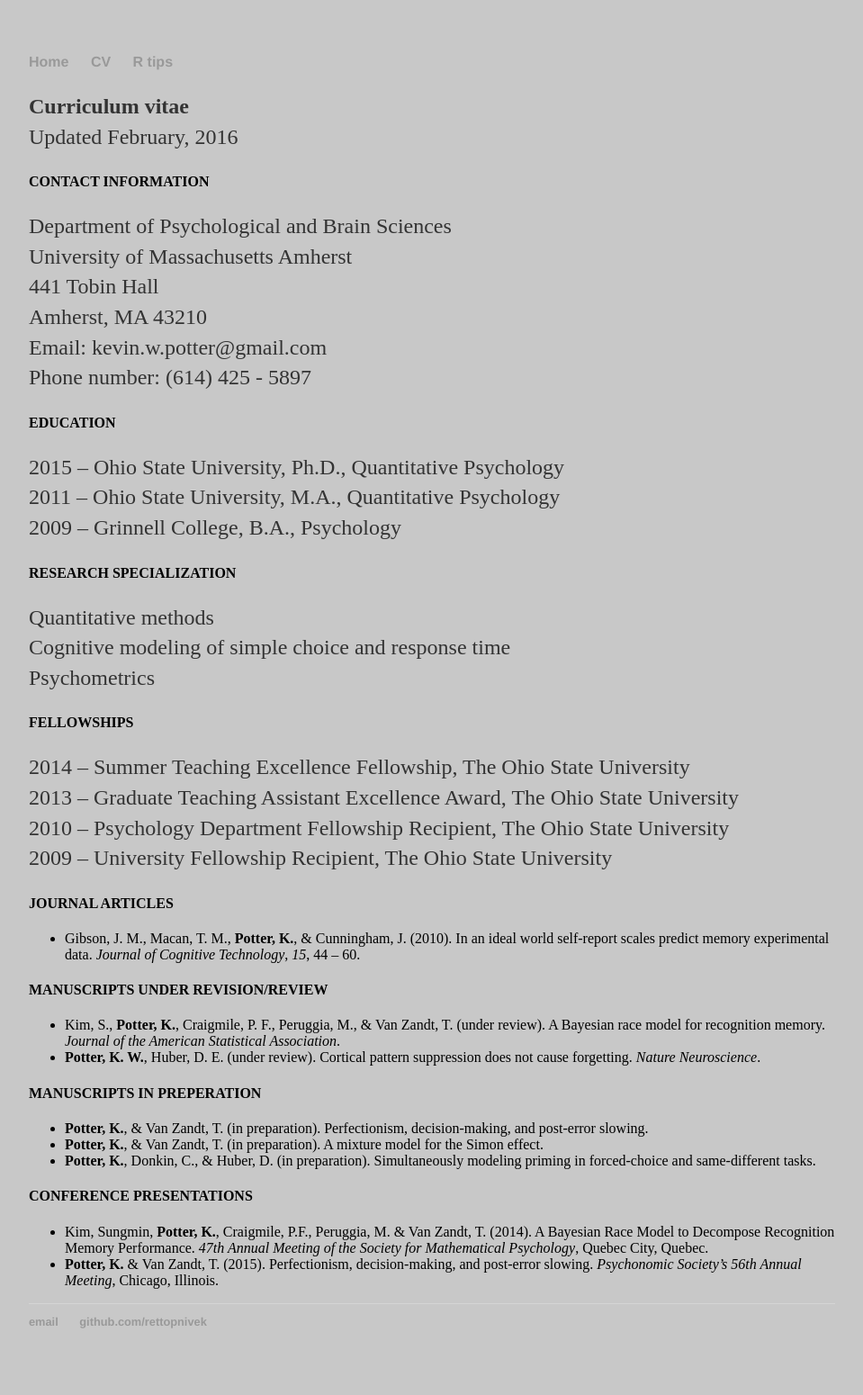
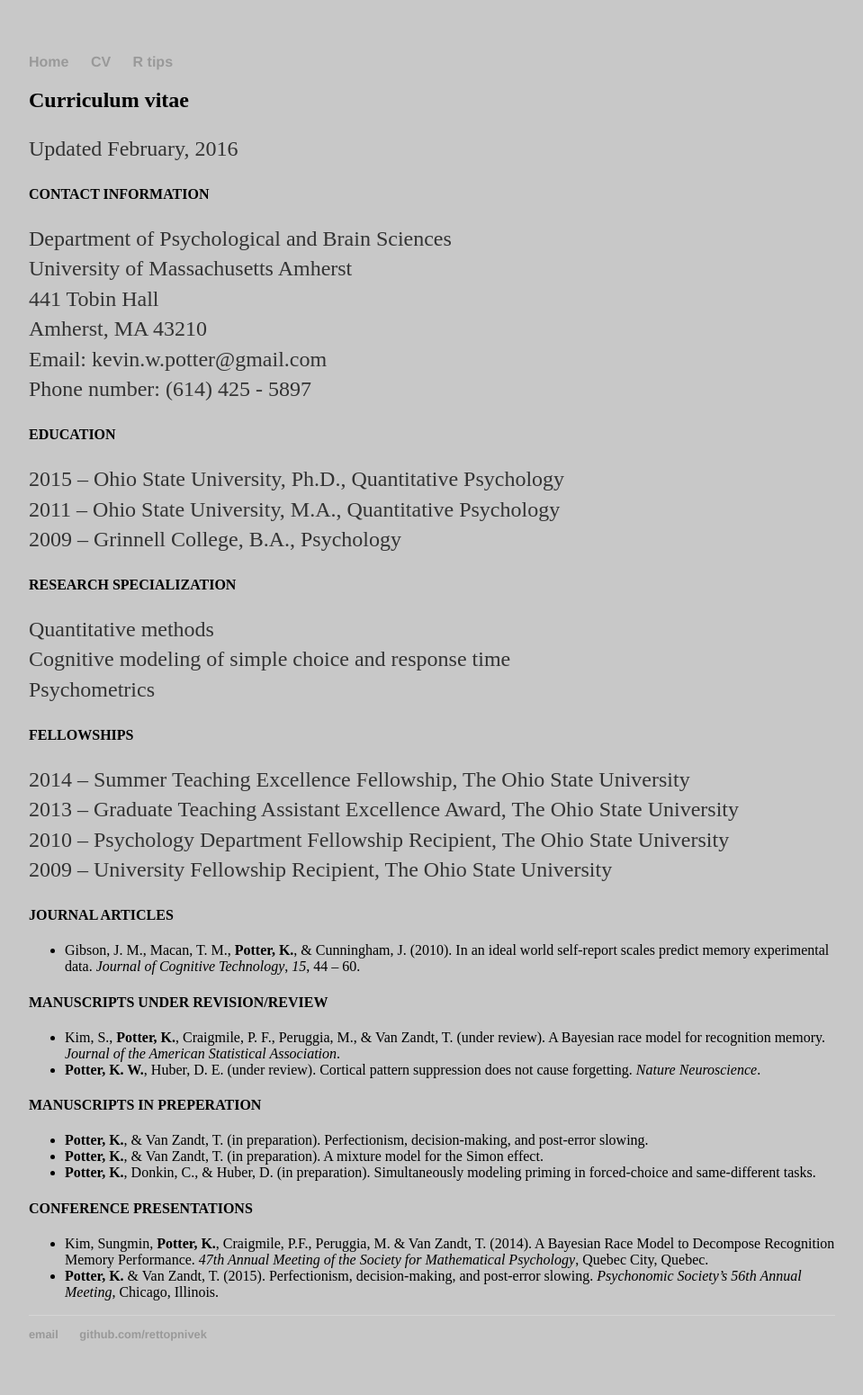
Before and after one commit to rettopnivek/rettopnivek.github.io, a Jekyll site: the page built from cv/index.md, in a window 1280 px wide. Shown: the whole page at 90% size, without its empty margins (160-1119 px from the left). Built offline with Jekyll 4.4.1, drawn with Linux system fonts in a browser that asks for light colours.

Commit message:
Updated CV.

```diff
--- a/cv/index.md
+++ b/cv/index.md
@@ -3,7 +3,7 @@ layout: default
 title: Curriculum vitae
 ---
 
-**Curriculum vitae**
+## Curriculum vitae
 Updated February, 2016
 
 #### CONTACT INFORMATION
```
